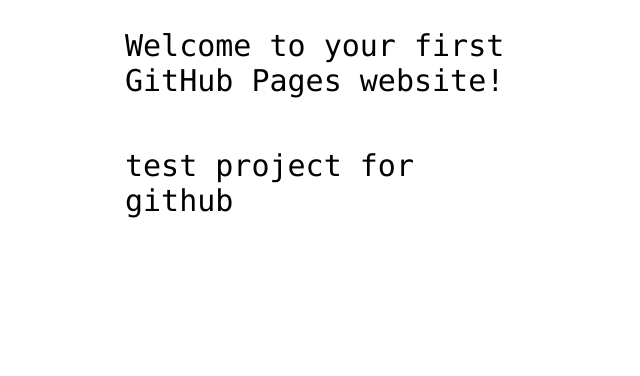
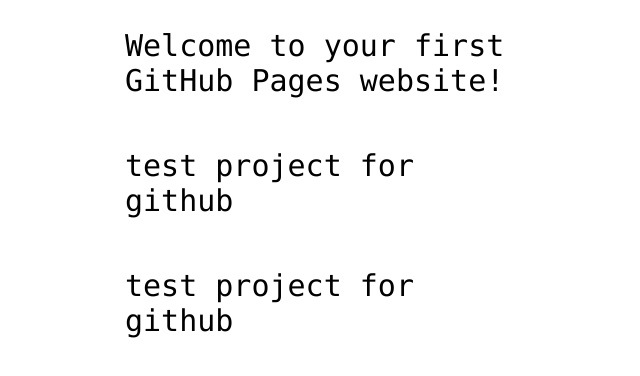
Before and after one commit to Abhithakur009/hello-world, a plain HTML site: page index.html in a window 1280 px wide. Shown: the part 360-736 px from the top of the page, without its empty margins (315-955 px from the left). Drawn offline with Linux system fonts and the light colour scheme.

Commit message:
mychnages

```diff
--- a/index.html
+++ b/index.html
@@ -14,6 +14,6 @@
 <!-- Change this code here by copy and pasting your template on line 15 -->
 <p>Welcome to your first GitHub Pages website!</p>
 <p>test project for github</p>
-
+<p>test project for github</p>
 </body>
 </html>
```
